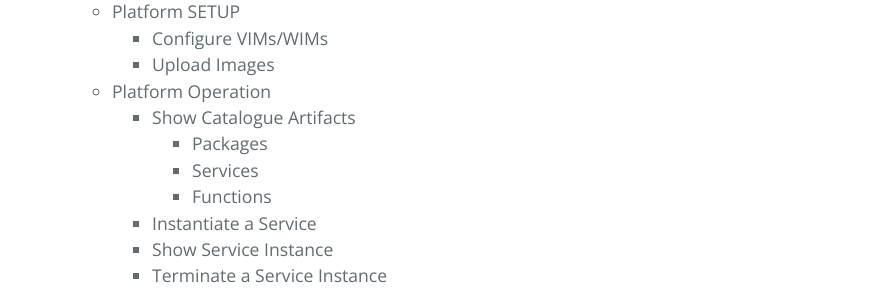
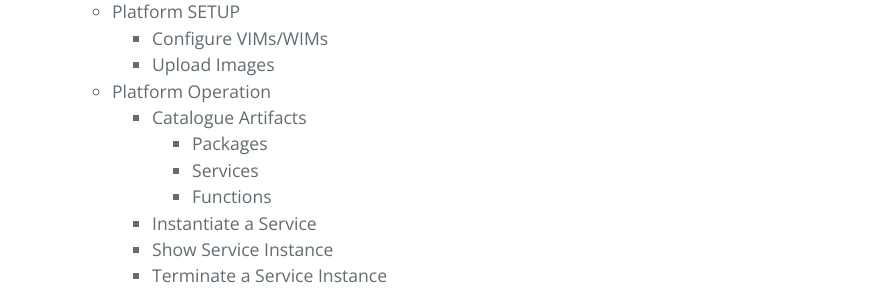
Before and after one commit to sonata-nfv/sonata-nfv.github.io, a Jekyll site: the page built from quickguide.md, in a window 1280 px wide. Shown: the part 623-923 px from the top of the page, without its empty margins (192-1073 px from the left). Built offline with Jekyll 4.4.1, drawn with Linux system fonts in a browser that asks for light colours; our own code applies the rules of GitHub Pages for plain Markdown files.

Commit message:
Update quickguide.md

```diff
--- a/quickguide.md
+++ b/quickguide.md
@@ -23,7 +23,7 @@ This tutorial doesn´t pretend to be an extend document where to find all the in
         - Configure VIMs/WIMs
         - Upload Images
     - Platform Operation
-        - Show Catalogue Artifacts
+        - Catalogue Artifacts
             - Packages
             - Services
             - Functions
```
